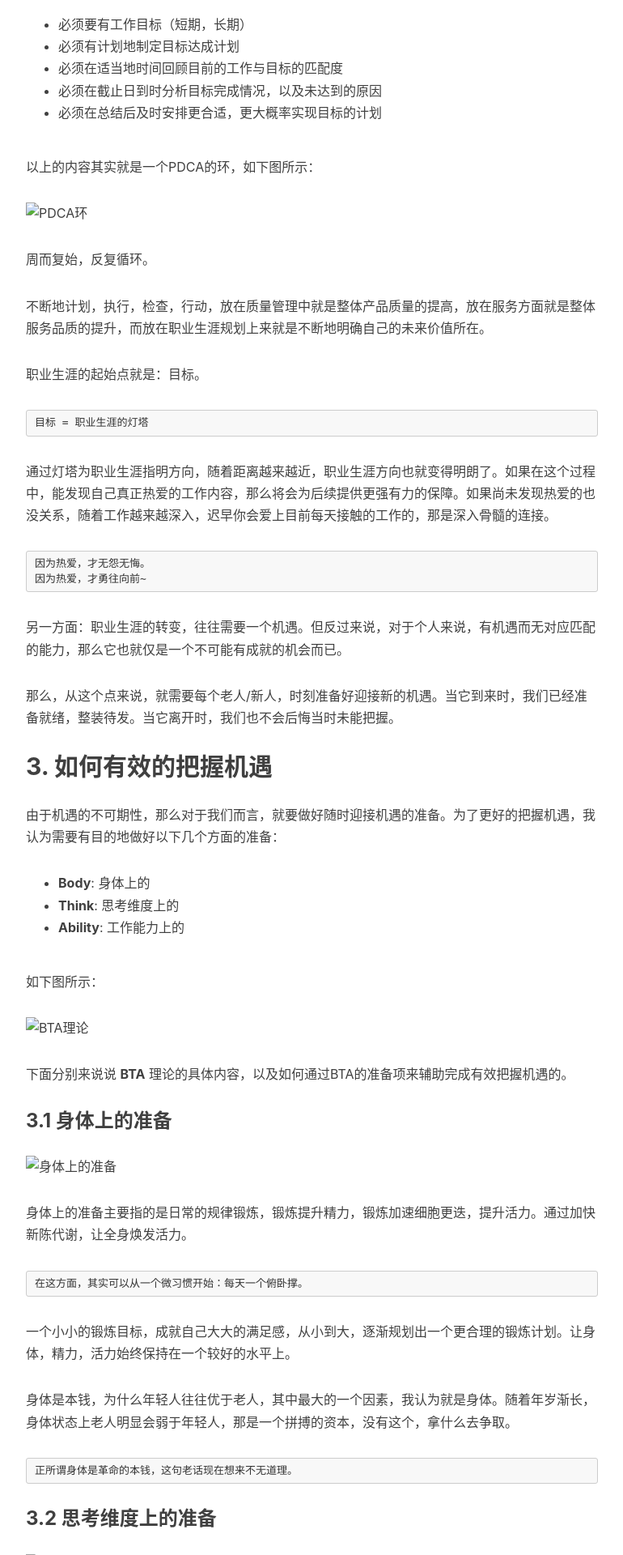
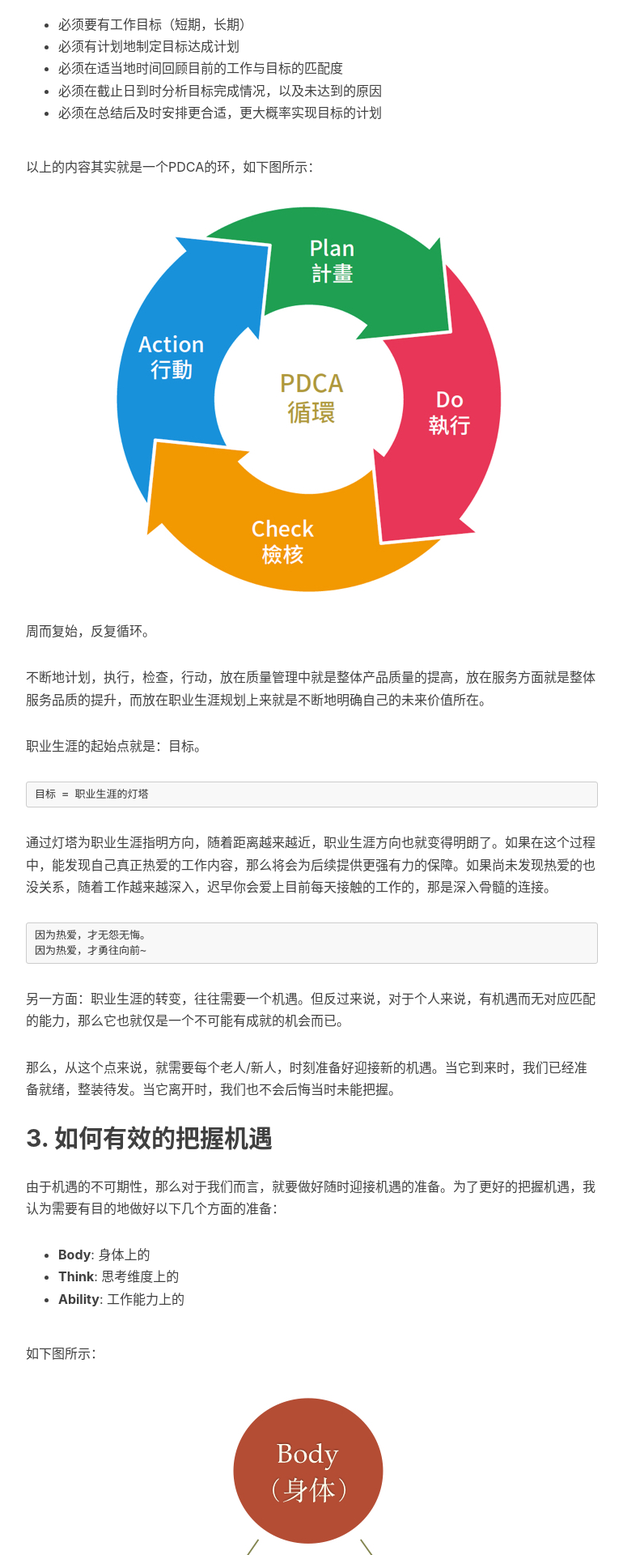
Before and after one commit to qingtian/qingtian.github.com, a Jekyll site: the page built from _posts/2020-09-01-job-feture.markdown, in a window 1280 px wide. Shown: the part 990-2910 px from the top of the page at 81% size, without its empty margins (233-1003 px from the left). Built offline with Jekyll 4.4.1, drawn with Linux system fonts in a browser that asks for light colours; nearby versions of some CDN libraries; comment, search, counter and statistics services are not loaded.

Commit message:
修复相对地址引用错误导致图片不显示的问题

````diff
--- a/_posts/2020-08-31-tecent-method.markdown
+++ b/_posts/2020-08-31-tecent-method.markdown
@@ -10,7 +10,7 @@ tags:
     - 书阅会
 ---
 
-![腾讯方法封面](../img/20200831/tecent-method-book.jpeg)
+![腾讯方法封面](/img/20200831/tecent-method-book.jpeg)
 
 今天给大家带来的这本书为：《腾讯方法》一个市值1500亿美元公司的产品真经。这是一本来自同部门同事推荐的书，强烈推荐给所有产品团队的同学读一读。通过这本书，你会对目标，团队文化构建，创新，用户思维的重要性有全新的认识，扩展视野，获取真知，在自己的产品演进路上走的更稳~~~
 
@@ -300,4 +300,4 @@ tags:
 
 最后引用书中的一幅插图：精品是如何打造的
 
-![精品是如何打造的](../img/20200831/good-product.jpg)
+![精品是如何打造的](/img/20200831/good-product.jpg)
--- a/_posts/2020-09-01-job-feture.markdown
+++ b/_posts/2020-09-01-job-feture.markdown
@@ -33,7 +33,7 @@ tags:
 
 以上的内容其实就是一个PDCA的环，如下图所示：
 
-![PDCA环](../img/20200901/pdca.jpg)
+![PDCA环](/img/20200901/pdca.jpg)
 
 周而复始，反复循环。
 
@@ -66,13 +66,13 @@ tags:
 
 如下图所示：
 
-![BTA理论](../img/20200901/prepare-circle.jpg)
+![BTA理论](/img/20200901/prepare-circle.jpg)
 
 下面分别来说说 **BTA** 理论的具体内容，以及如何通过BTA的准备项来辅助完成有效把握机遇的。
 
 ### 3.1 身体上的准备
 
-![身体上的准备](../img/20200901/body.jpg)
+![身体上的准备](/img/20200901/body.jpg)
 
 身体上的准备主要指的是日常的规律锻炼，锻炼提升精力，锻炼加速细胞更迭，提升活力。通过加快新陈代谢，让全身焕发活力。
 
@@ -90,7 +90,7 @@ tags:
 
 ### 3.2 思考维度上的准备
 
-![思考维度上的准备](../img/20200901/think.jpg)
+![思考维度上的准备](/img/20200901/think.jpg)
 
 
 所谓身体力行，有好的身体，旺盛的精力。那么这些精力如果不经思考，都投入到一项项细碎的事项中。我认为再多的精力也乏有成果，更多的时候，我们需要做好思考维度上的准备。
@@ -119,7 +119,7 @@ tags:
 
 ### 3.3 工作能力上的准备
 
-![工作能力上的准备](../img/20200901/ability.jpg)
+![工作能力上的准备](/img/20200901/ability.jpg)
 
 ```
 能力是一个既主观又客观的东西。
--- a/_posts/2020-8-29-readbook-reason.markdown
+++ b/_posts/2020-8-29-readbook-reason.markdown
@@ -11,7 +11,7 @@ tags:
 ---
 
 
-![读书的意义](../img/20200829/read-book-reason.jpg)
+![读书的意义](/img/20200829/read-book-reason.jpg)
 
 ### 为什么选择书籍，而非网络文章
 从古以来，书籍都有独特的价值。书本的内容不同于博文，他是作者过往经验的总结，审视与感悟。从书中我们能获取尽可能多的【系统性】【结构化】【聚焦性】的知识/观点，书有自有黄金屋我觉得一点都也不为过！
````
